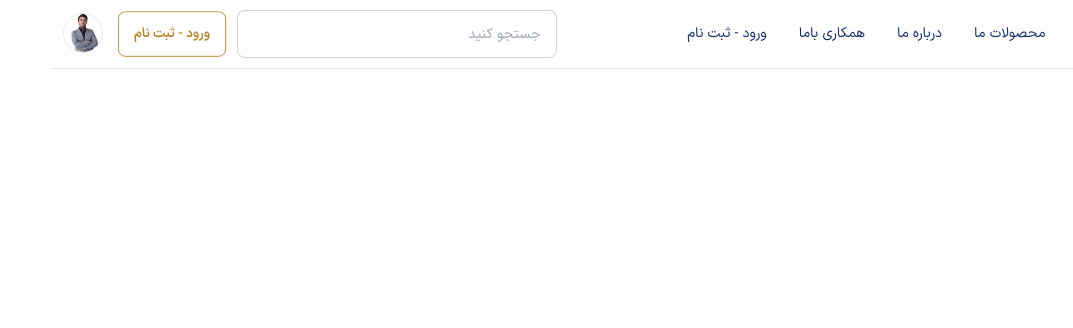
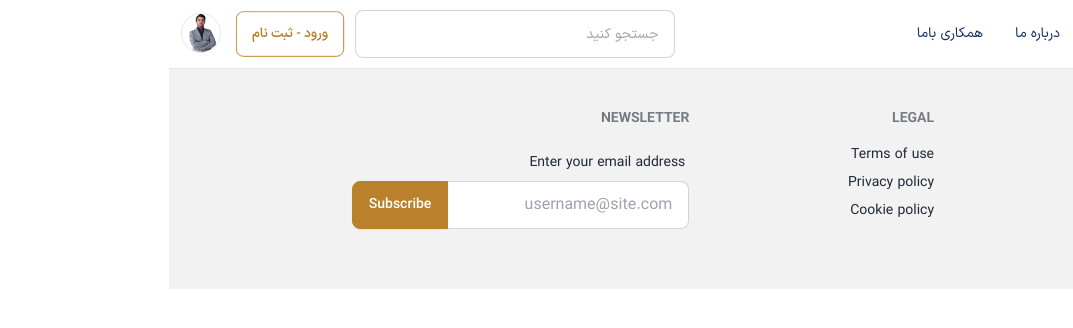
Before and after one commit to mahdi7596/mahdimahdiyani-webapp-v1, a React (Vite) app in the folder client/: page / in a window 1280 px wide. Shown: the top 328 px of the page, without its empty margins (207-1280 px from the left). Built offline with nearby package versions, Linux system fonts and the light colour scheme.

Commit message:
update IMenuItem.ts and Home.tsx

```diff
--- /dev/null
+++ b/client/src/components/Footer.tsx
@@ -0,0 +1,44 @@
+const Footer = () => {
+  return (
+    <footer className="footer bg-base-200 text-base-content p-10">
+      <nav>
+        <h6 className="footer-title">Services</h6>
+        <a className="link link-hover">Branding</a>
+        <a className="link link-hover">Design</a>
+        <a className="link link-hover">Marketing</a>
+        <a className="link link-hover">Advertisement</a>
+      </nav>
+      <nav>
+        <h6 className="footer-title">Company</h6>
+        <a className="link link-hover">About us</a>
+        <a className="link link-hover">Contact</a>
+        <a className="link link-hover">Jobs</a>
+        <a className="link link-hover">Press kit</a>
+      </nav>
+      <nav>
+        <h6 className="footer-title">Legal</h6>
+        <a className="link link-hover">Terms of use</a>
+        <a className="link link-hover">Privacy policy</a>
+        <a className="link link-hover">Cookie policy</a>
+      </nav>
+      <form>
+        <h6 className="footer-title">Newsletter</h6>
+        <fieldset className="form-control w-80">
+          <label className="label">
+            <span className="label-text">Enter your email address</span>
+          </label>
+          <div className="join">
+            <input
+              type="text"
+              placeholder="username@site.com"
+              className="input input-bordered join-item"
+            />
+            <button className="btn btn-primary join-item">Subscribe</button>
+          </div>
+        </fieldset>
+      </form>
+    </footer>
+  );
+};
+
+export default Footer;
--- a/client/src/components/header/IMenuItem.ts
+++ b/client/src/components/header/IMenuItem.ts
@@ -30,12 +30,12 @@
     text: "همکاری باما",
     link: "/work-with-us",
   },
-  // todo #1 i have to assign a different class for this menu item
-  {
-    id: 7,
-    text: "ورود - ثبت نام",
-    link: "/register",
-  },
+  // todo #1 i have to assign a different class for this menu item and implement a functionality where it shows it only in mobile view port
+  // {
+  //   id: 7,
+  //   text: "ورود - ثبت نام",
+  //   link: "/register",
+  // },
 ];
 
 export const profileMenuItems: IMenuItem[] = [
--- a/client/src/pages/Home.tsx
+++ b/client/src/pages/Home.tsx
@@ -1,9 +1,11 @@
+import Footer from "../components/Footer";
 import Navbar from "../components/header/Navbar";
 
 const Home = () => {
   return (
     <>
       <Navbar />
+      <Footer />
     </>
   );
 };
```
